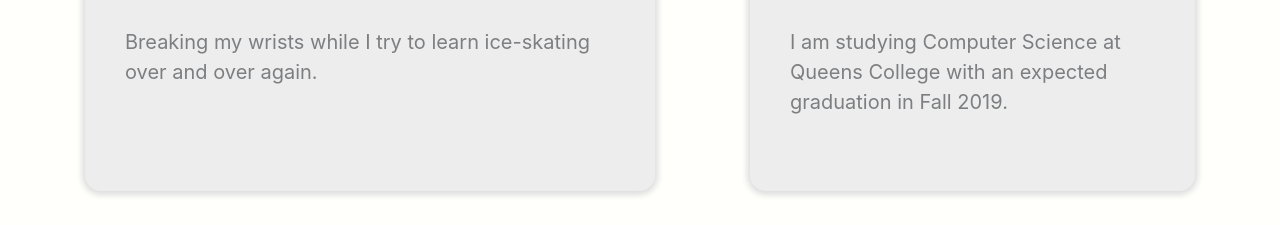
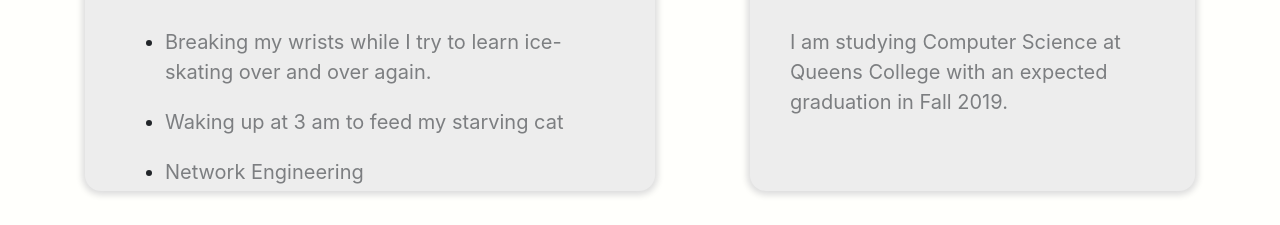
Before and after one commit to mubilal17/Portfolio, a plain HTML site: page index.html in a window 1280 px wide. Shown: the part 575-800 px from the top of the page. Drawn offline with nearby package versions, Linux system fonts and the light colour scheme.

Commit message:
add content to #intersts

```diff
--- a/index.html
+++ b/index.html
@@ -71,10 +71,18 @@
                         <i class='fas fa-skating'></i>
                     </div>
                     <div class="block_content">
-                        <p>
-                            Breaking my wrists while I try to learn ice-skating over
-                            and over again.
-                        </p>
+                        <ul>
+                            <li>
+                                <p> Breaking my wrists while I try to learn ice-skating over
+                                    and over again. </p>
+                            </li>
+                            <li>
+                                <p> Waking up at 3 am to feed my starving cat </p>
+                            </li>
+                            <li>
+                                <p> Network Engineering </p>
+                            </li>
+                        </ul>
                     </div>
                 </div>
             </div>
```
